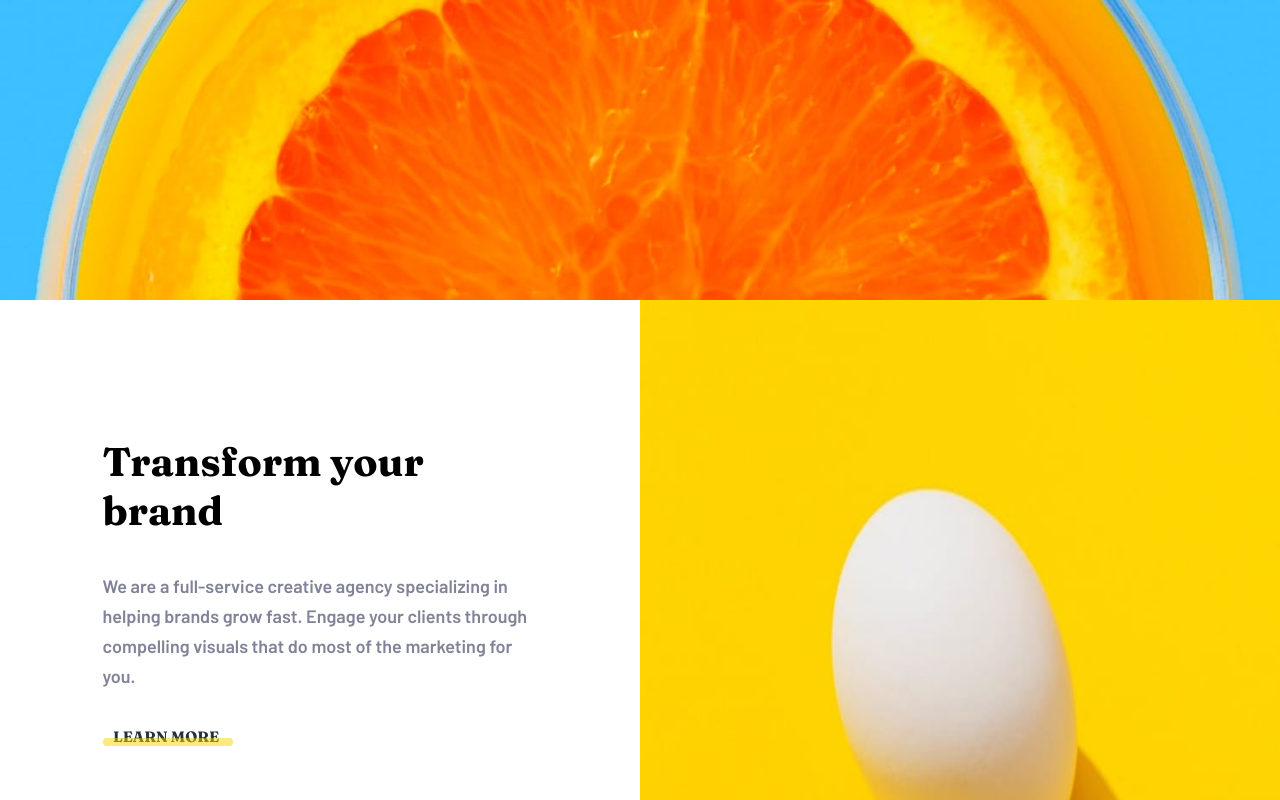
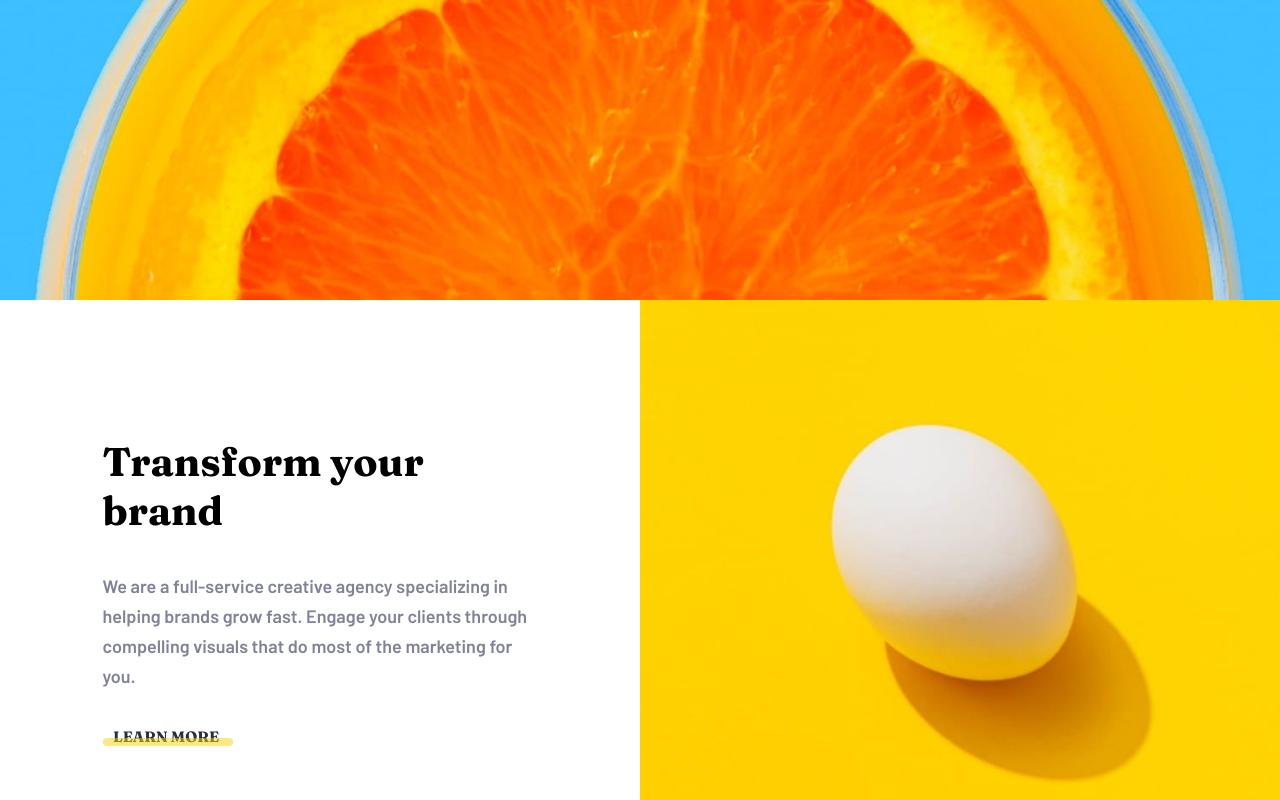
Before and after one commit to ltc870/sunnysideagencylandingpage, a React (Vite) app: page / in a window 1280 px wide. Shown: the part 853-1653 px from the top of the page. Built offline with nearby package versions, Linux system fonts and the light colour scheme.

Commit message:
corrected the grid rows

```diff
--- a/src/components/Main.module.css
+++ b/src/components/Main.module.css
@@ -134,7 +134,7 @@
     .main {
         display: grid;
         grid-template-columns: repeat(2, 50%);
-        grid-template-rows: repeat(3, 50%);
+        grid-template-rows: repeat(3, 33%);
     }
 
     .transform {
```
